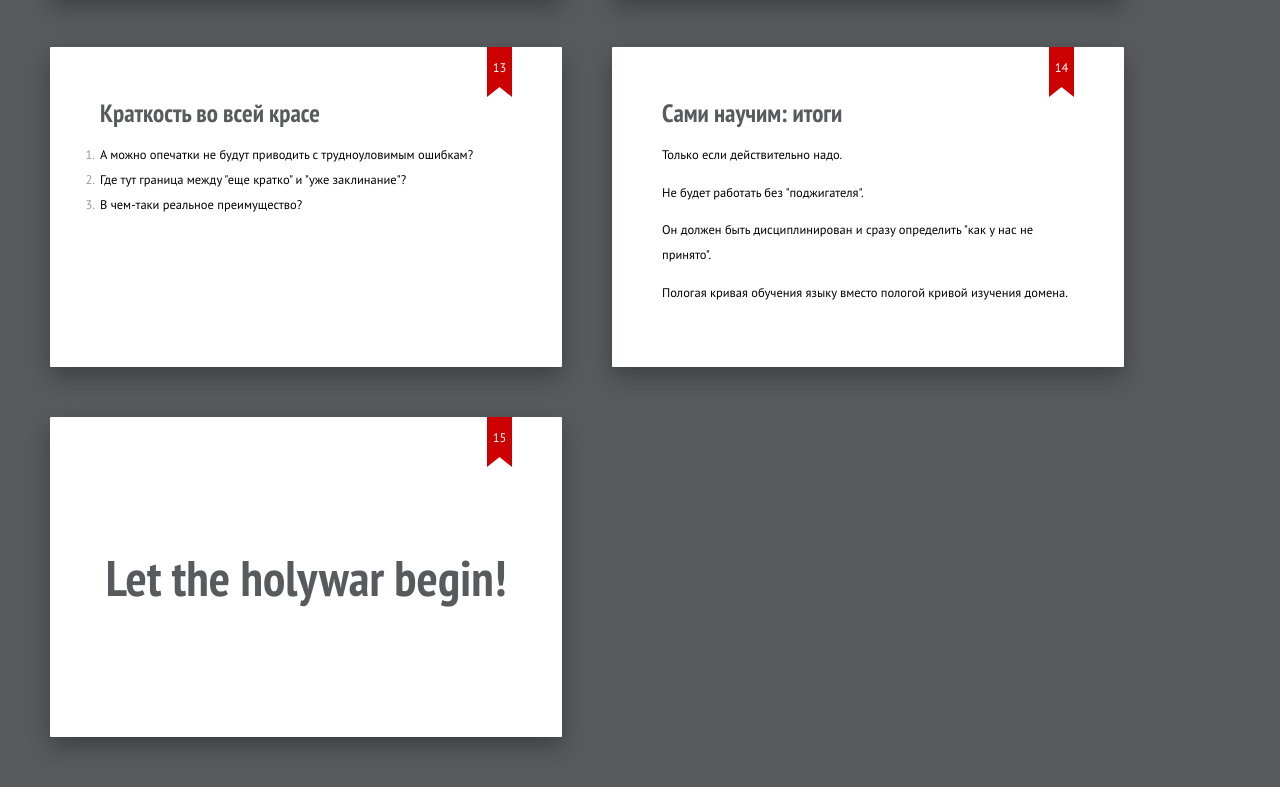
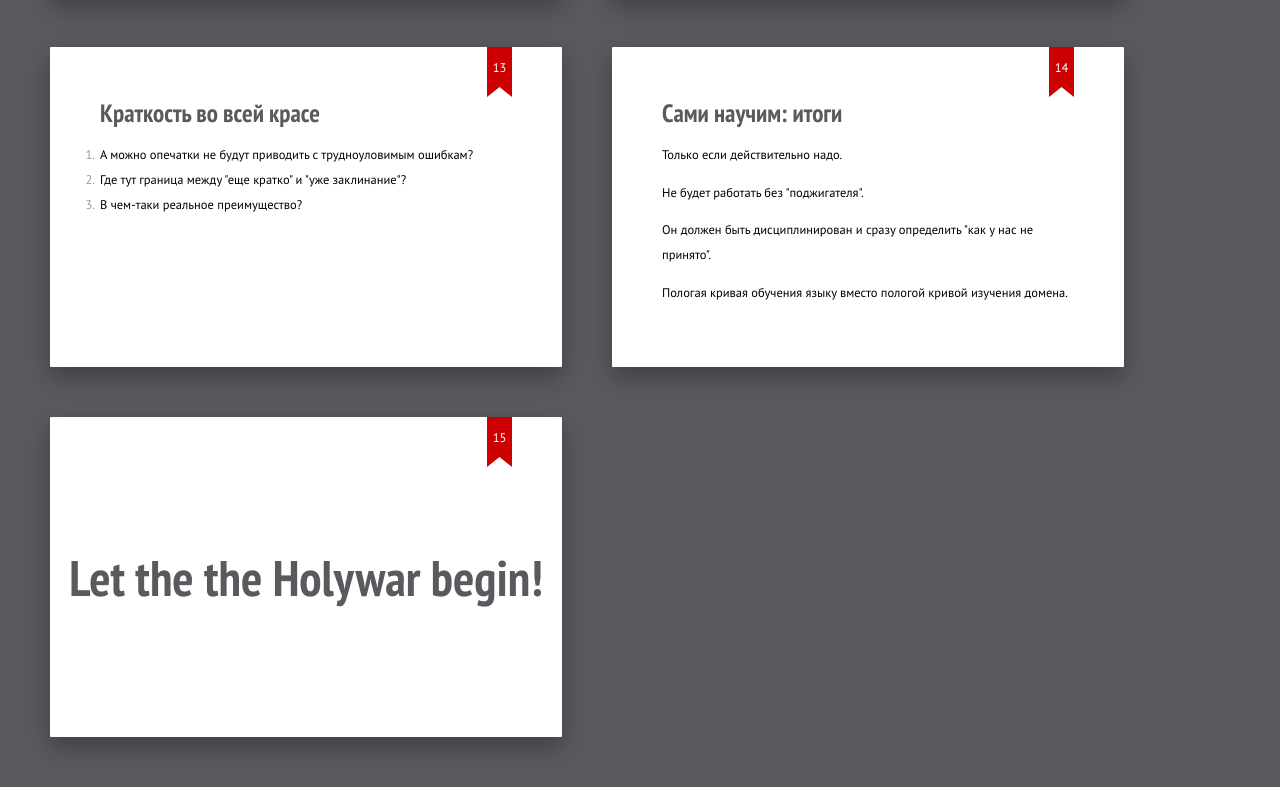
Before and after one commit to akurdyukov/presentations, a plain HTML site: page scala-fear/index.html in a window 1280 px wide. Shown: the part 2347-3134 px from the top of the page. Drawn offline with Linux system fonts and the light colour scheme.

Commit message:
small fix

```diff
--- a/scala-fear/index.html
+++ b/scala-fear/index.html
@@ -184,7 +184,7 @@ override def ++[B >: A, That](that: GenTraversableOnce[B])
 	</section>
 	<section class="slide" id="see-more">
 		<h2 class="shout shrink">
-			Let the holywar begin!
+			Let the the Holywar begin!
 		</h2>
 		<style>
 			#see-more h2 {
```
